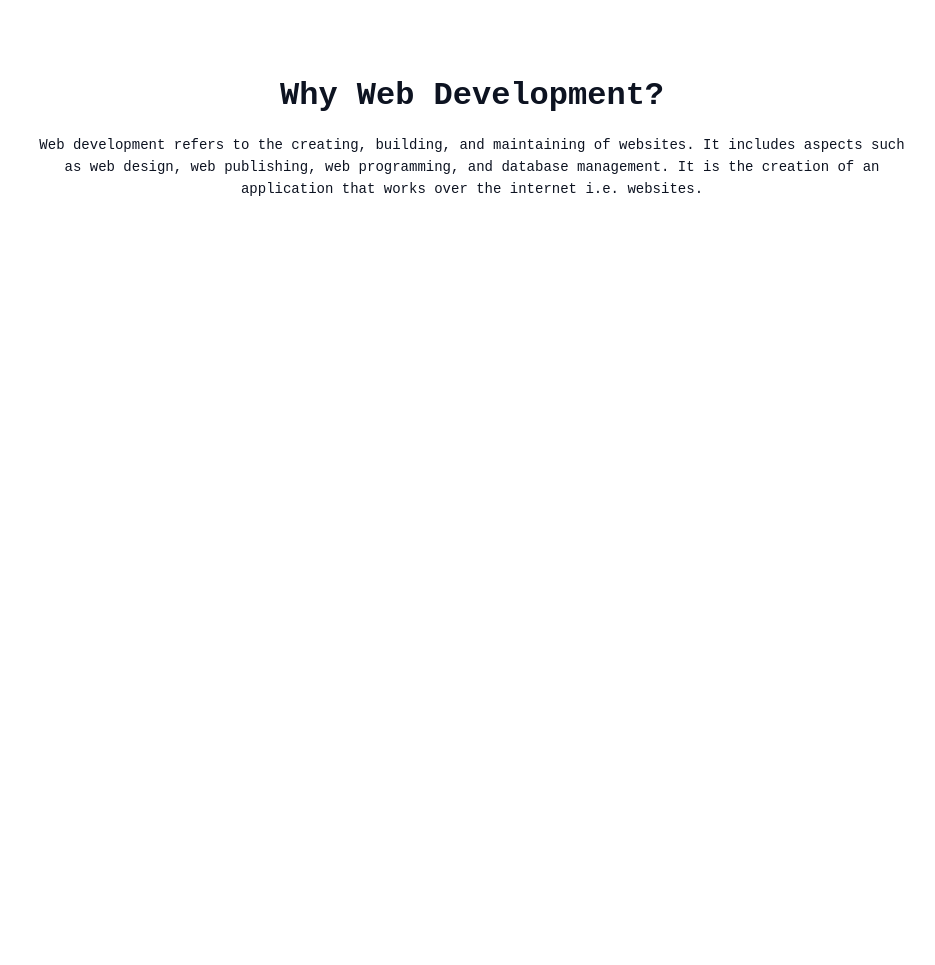
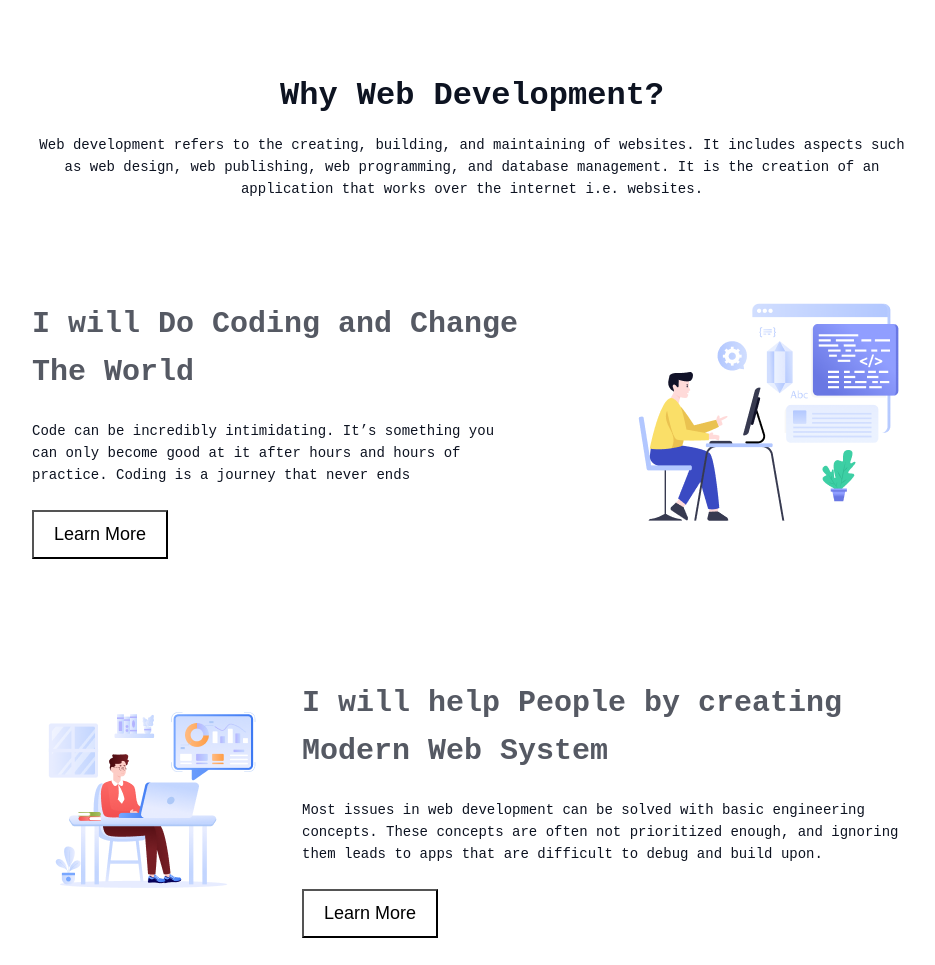
Before and after one commit to kowserahmed121/B10A1-Challenge-Begins-main, a plain HTML site: page index.html in a window 1280 px wide. Shown: the part 675-1640 px from the top of the page, without its empty margins (168-1103 px from the left). Before the commit the page ends 975 px from the top, so only its background shows below. Drawn offline with Linux system fonts and the light colour scheme; a web font is replaced by a local one.

Commit message:
complete web flex container & also css added

```diff
--- a/css/style.css
+++ b/css/style.css
@@ -83,3 +83,43 @@ body {
  font-weight: 400;
  line-height: 22px;
 }
+
+/* frst flex container style here */
+.web-flex-container{
+    width: 880px;
+    margin: 100px auto;
+}
+
+.frist-flex-container{
+    display: flex;
+    justify-content: space-evenly;
+    gap: 110px;
+}
+
+.frist-flex-content h3{
+color: rgba(13, 19, 33, 0.70);
+ font-size: 30px;
+ font-weight: 700;
+ line-height:48px;
+}
+
+.frist-flex-content p{
+ font-size: 14px;
+ font-weight: 400;
+ line-height: 22px;
+ margin: 24px 0px;
+}
+
+.primary-btn{
+    padding: 12px 20px;
+    font-size: 18px;
+    font-weight: 600px;
+    background: transparent;
+}
+
+.second-flex-container{
+    display: flex;
+    flex-direction: row-reverse;
+    margin: 120px 0px;
+    gap: 30px;
+}
--- a/index.html
+++ b/index.html
@@ -24,6 +24,39 @@
                 <h2> Why Web Development? </h2>
                 <p> Web development refers to the creating, building, and maintaining of websites. It includes aspects such as web design, web publishing, web programming, and database management. It is the creation of an application that works over the internet i.e. websites. </p>
             </div>
+            <div class="web-flex-container">
+                <div class="frist-flex-container">
+                    <div class="frist-flex-content">
+                        <h3>I will Do Coding and Change The World</h3>
+                    <p>Code can be incredibly intimidating. It’s something you can only become good at it after hours and hours of practice. Coding is a journey that never ends</p>
+                    <a href="https://medium.com/" target="_blank"><button class="primary-btn">Learn More</button></a>
+                    </div>
+                    <div class="frist-flex-img">
+                        <img src="./assets/Layer_1.png" alt="Boy sitting on chair coding">
+                    </div>
+                </div>
+                <div class="second-flex-container">
+                    <div class="frist-flex-content">
+                        <h3>I will help People by creating Modern Web System</h3>
+                    <p>Most issues in web development can be solved with basic engineering concepts. These concepts are often not prioritized enough, and ignoring them leads to apps that are difficult to debug and build upon.</p>
+                    <a href="https://medium.com/" target="_blank"><button class="primary-btn" >Learn More</button></a>
+                    </div>
+                    <div class="frist-flex-img">
+                        <img src="./assets/Layer_2.png" alt="Boy sitting on chair coding">
+                    </div>
+                </div>
+
+                <div class="frist-flex-container">
+                    <div class="frist-flex-content">
+                        <h3>I want to be an asset to my country.</h3>
+                    <p>I want to play a role for my country by making myself a skilled web developer, earning money legitimately. To do something for my country with my talent and knowledge so that future generations of my country remember my name with respect.</p>
+                    <a href="https://medium.com/" target="_blank"><button class="primary-btn">Learn More</button></a>
+                    </div>
+                    <div class="frist-flex-img">
+                        <img src="./assets/Layer_1.png" alt="Boy sitting on chair coding">
+                    </div>
+                </div>
+            </div>
         </section>
     </main>
     <footer>
```
Also changed, not shown: assets/Layer_2.png (renamed from assets/Group 3.png), assets/Layer_3.png (renamed from assets/Group 4.png).
